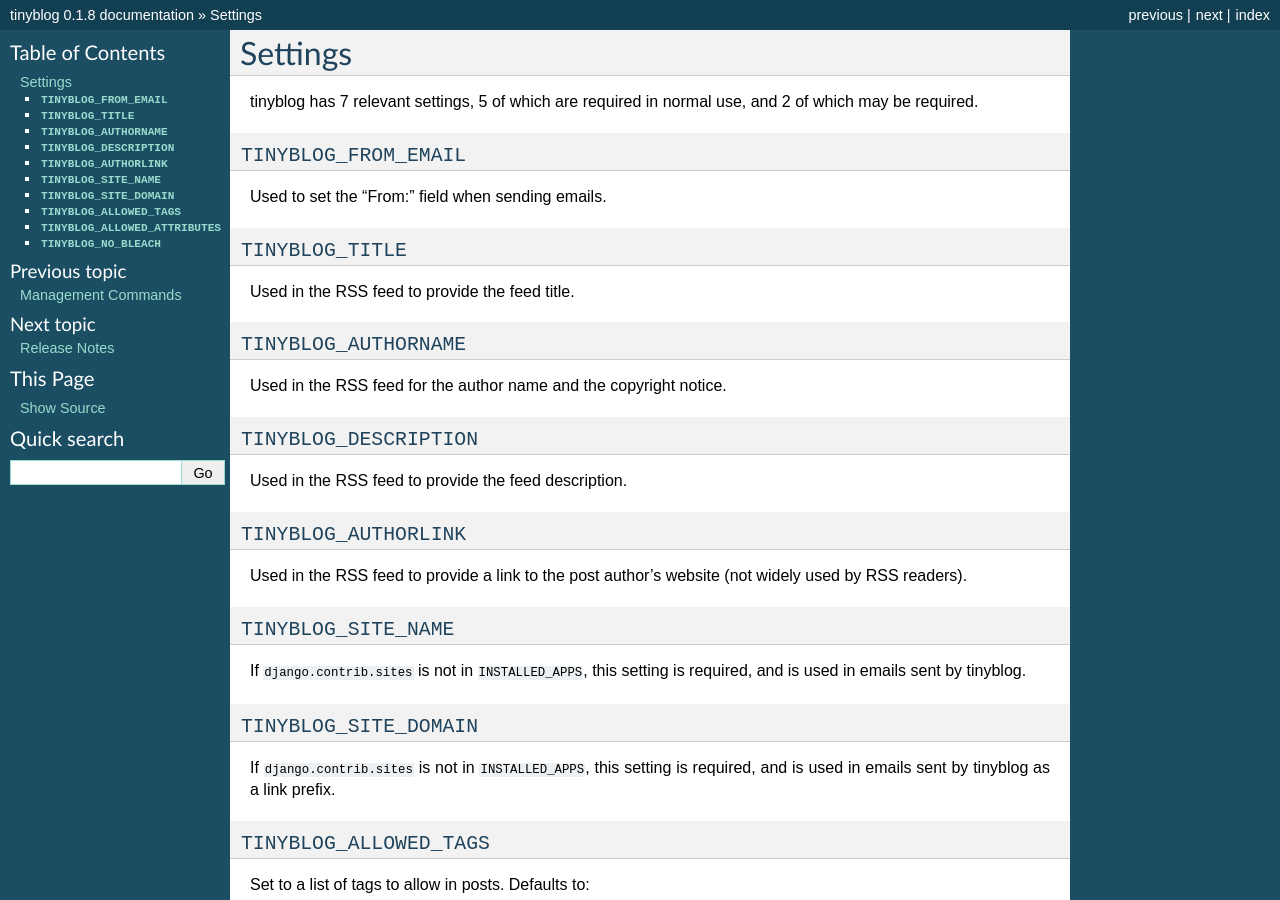
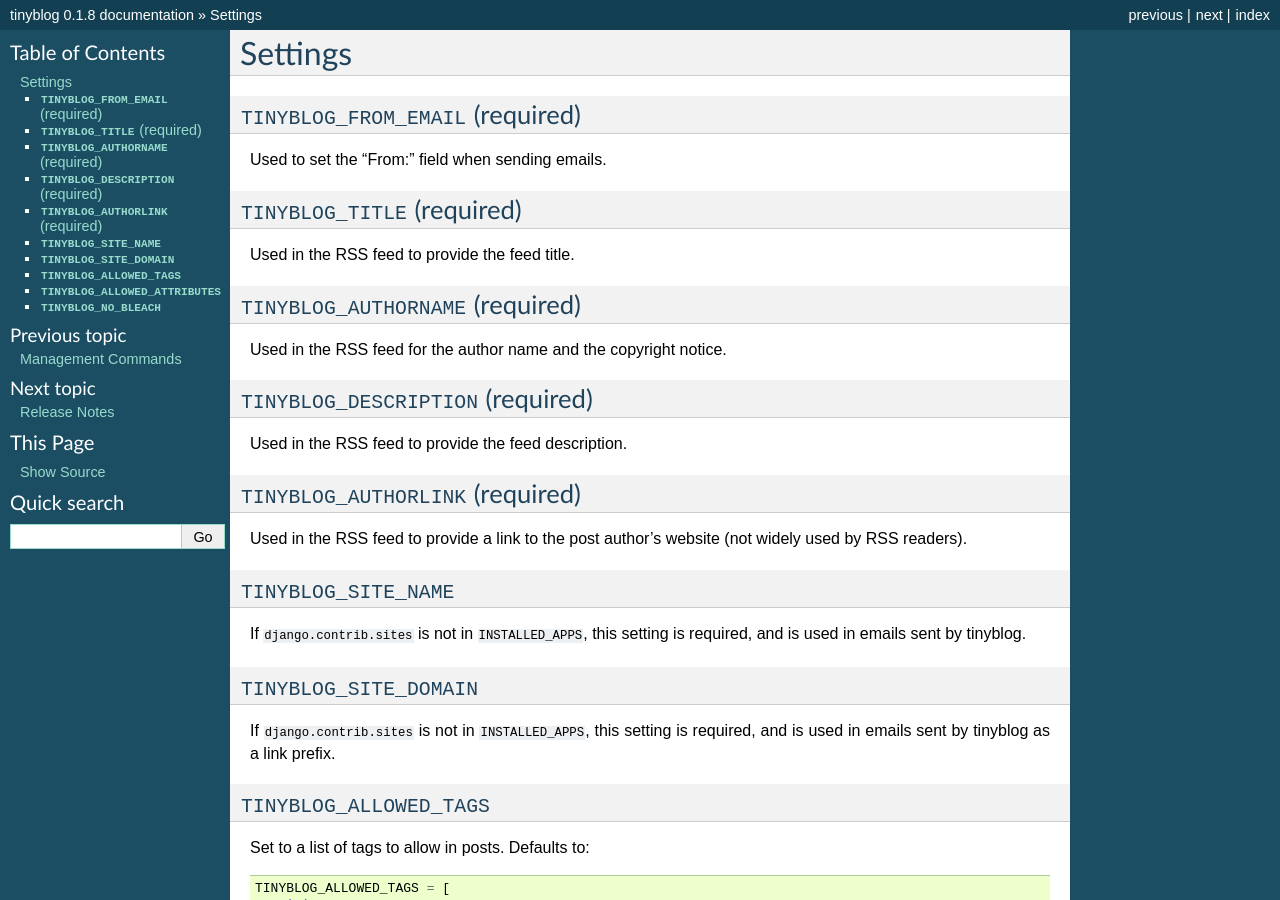
Before and after one commit to dominicrodger/tinyblog, a Sphinx documentation site: the page built from docs/settings.rst, in a window 1280 px wide and 900 px high. Built offline with Sphinx 7.4.7, drawn with Linux system fonts in a browser that asks for light colours.

Commit message:
Make it clearer which settings are required
Also, fix outdated counts of the number of settings.

```diff
--- a/docs/settings.rst
+++ b/docs/settings.rst
@@ -1,31 +1,28 @@
 Settings
 ========
 
-tinyblog has 7 relevant settings, 5 of which are required in normal
-use, and 2 of which may be required.
-
-``TINYBLOG_FROM_EMAIL``
------------------------
+``TINYBLOG_FROM_EMAIL`` (required)
+----------------------------------
 
 Used to set the "From:" field when sending emails.
 
-``TINYBLOG_TITLE``
-------------------
+``TINYBLOG_TITLE`` (required)
+-----------------------------
 
 Used in the RSS feed to provide the feed title.
 
-``TINYBLOG_AUTHORNAME``
------------------------
+``TINYBLOG_AUTHORNAME`` (required)
+----------------------------------
 
 Used in the RSS feed for the author name and the copyright notice.
 
-``TINYBLOG_DESCRIPTION``
-------------------------
+``TINYBLOG_DESCRIPTION`` (required)
+-----------------------------------
 
 Used in the RSS feed to provide the feed description.
 
-``TINYBLOG_AUTHORLINK``
------------------------
+``TINYBLOG_AUTHORLINK`` (required)
+----------------------------------
 
 Used in the RSS feed to provide a link to the post author's website
 (not widely used by RSS readers).
```
